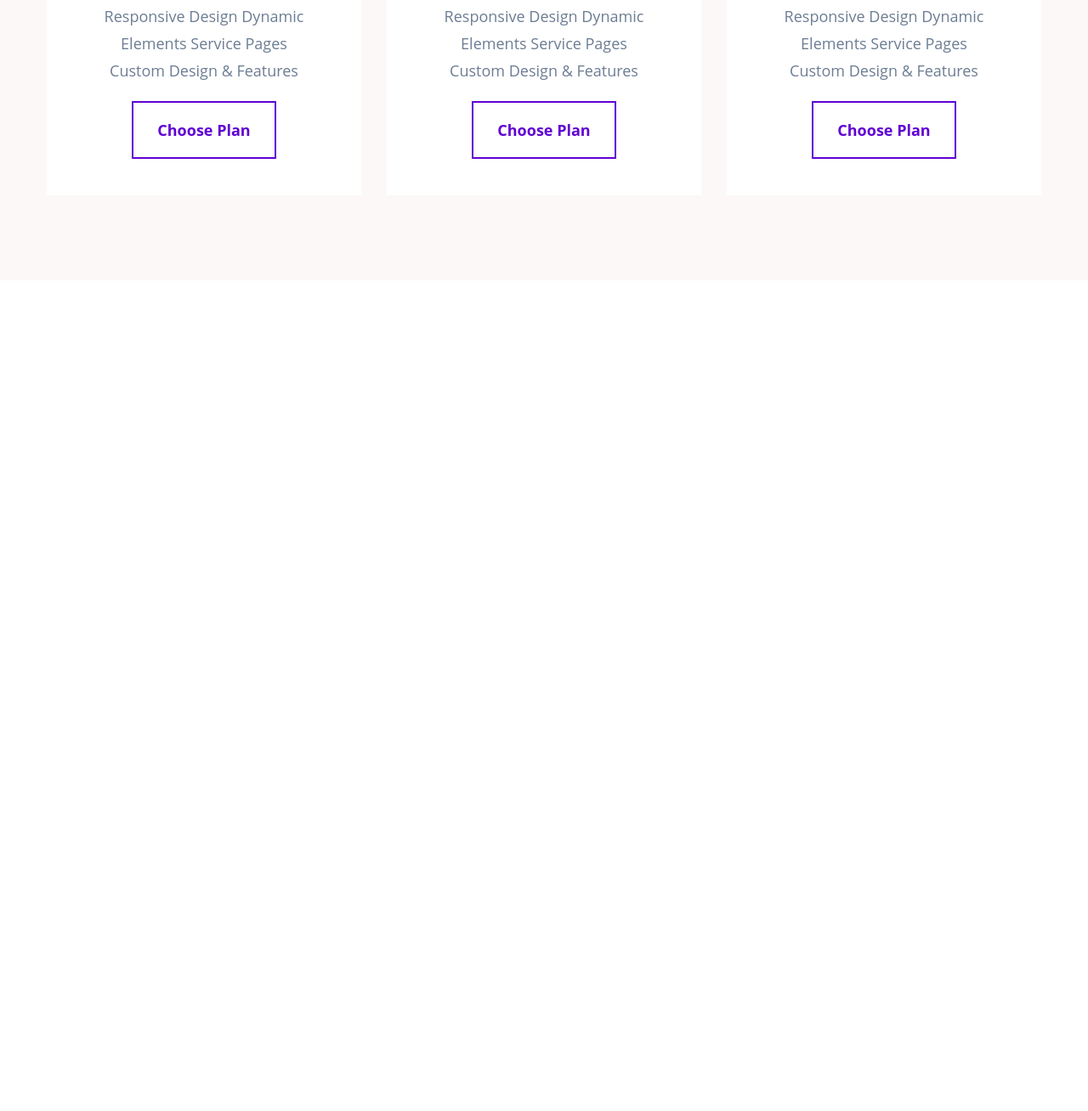
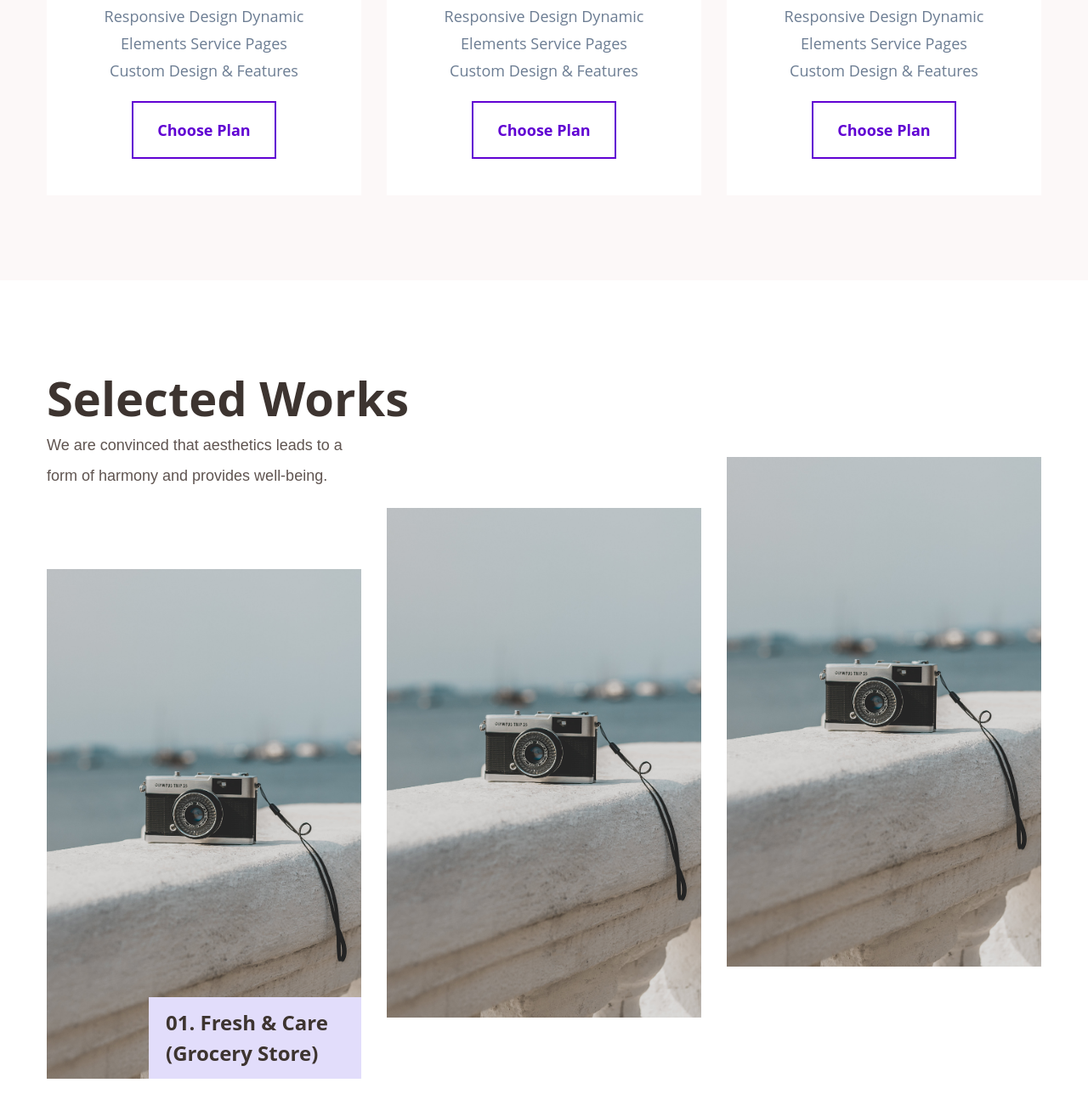
Before and after one commit to Web-Tushar/-E-commerce-solution, a plain HTML site: page index.html in a window 1280 px wide. Shown: the part 4284-5592 px from the top of the page at 85% size. Before the commit the page ends 4614 px from the top, so only its background shows below. Drawn offline with Linux system fonts and the light colour scheme.

Commit message:
work part add

```diff
--- a/index.html
+++ b/index.html
@@ -243,6 +243,41 @@
           </section>
                <!-- ====plan part end here==== -->
 
+               <!-- ====work part start here==== -->
+
+          <section id="work">
+               <div class="container">
+                    <div class="work__heading">
+                         <h3 class="sub__heading">Selected Works</h3>
+                         <p class="paragraph">We are convinced that aesthetics leads to a form of harmony and provides well-being.</p>
+                    </div>
+                    <div class="work__wrapper">
+                         <div class="work__img">
+                              <img src="./images/33333.jpg" alt="not_found">
+
+                              <div class="img_one__tag">
+                                   <h4>01. Fresh & Care (Grocery Store)</h4>
+                              </div>
+                         </div>
+                         <div class="work__img">
+                              <img src="./images/33333.jpg" alt="not_found">
+                              <div class="img_two__tag">
+                                   <h4>02. Purl house (Jewellary Store)</h4>
+                              </div>
+                         </div>
+                         <div class="work__img">
+                              <img src="./images/33333.jpg" alt="not_found">
+                              <div class="img_three__tag">
+                                   <h4>03. Fashionate (Clothing Store)</h4>
+                              </div>
+                         </div>
+                    </div>
+               </div>
+          </section>
+
+
+          <!-- ====work part end here==== -->
+
 
 
 </body>
--- a/style.css
+++ b/style.css
@@ -437,3 +437,65 @@
 
 
    /* ======plan part end here==== */
+
+    /* ====work part start here==== */
+
+    #work{
+     padding: 100px 0 132px 0;
+
+   }
+
+   .work__heading .paragraph{
+     width: 387px;
+
+   }
+
+   .work__wrapper{
+     display: flex;
+     column-gap: 30px;
+   }
+
+   .work__img{
+     width: 370px;
+     height: 600px;
+     overflow: hidden;
+     position: relative;
+   }
+
+   .work__img img{
+     width: 100%;
+     height: 100%;
+     object-fit: cover;
+
+
+   }
+
+   .img_one__tag{
+     position: absolute;
+     width: 250px;
+     right: 0;
+     bottom: 0px;
+     background-color: #8773EF;
+
+   }
+   .img_one__tag h4{
+     padding: 12px 20px;
+     background-color: #E2DDFB;
+     color: var(--common_color);
+     font-family: var(--open_sans);
+     font-size: 24px;
+     font-weight: 700;
+     line-height: 36px;
+   }
+
+
+   .work__img:nth-child(1){
+     margin-top: 92px
+   }
+   .work__img:nth-child(2){
+     margin-top: 20px
+   }
+   .work__img:nth-child(3){
+     margin-top: -40px
+   }
+   /* ====work part end here==== */
```
